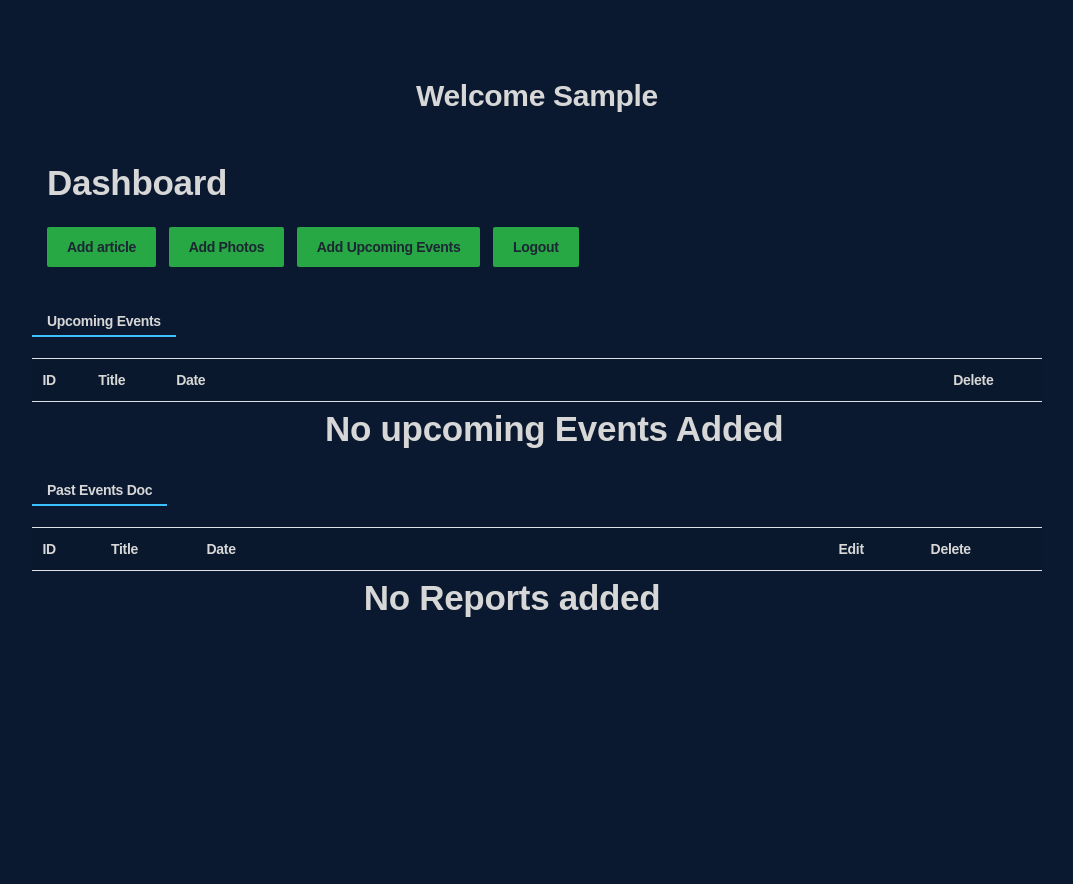
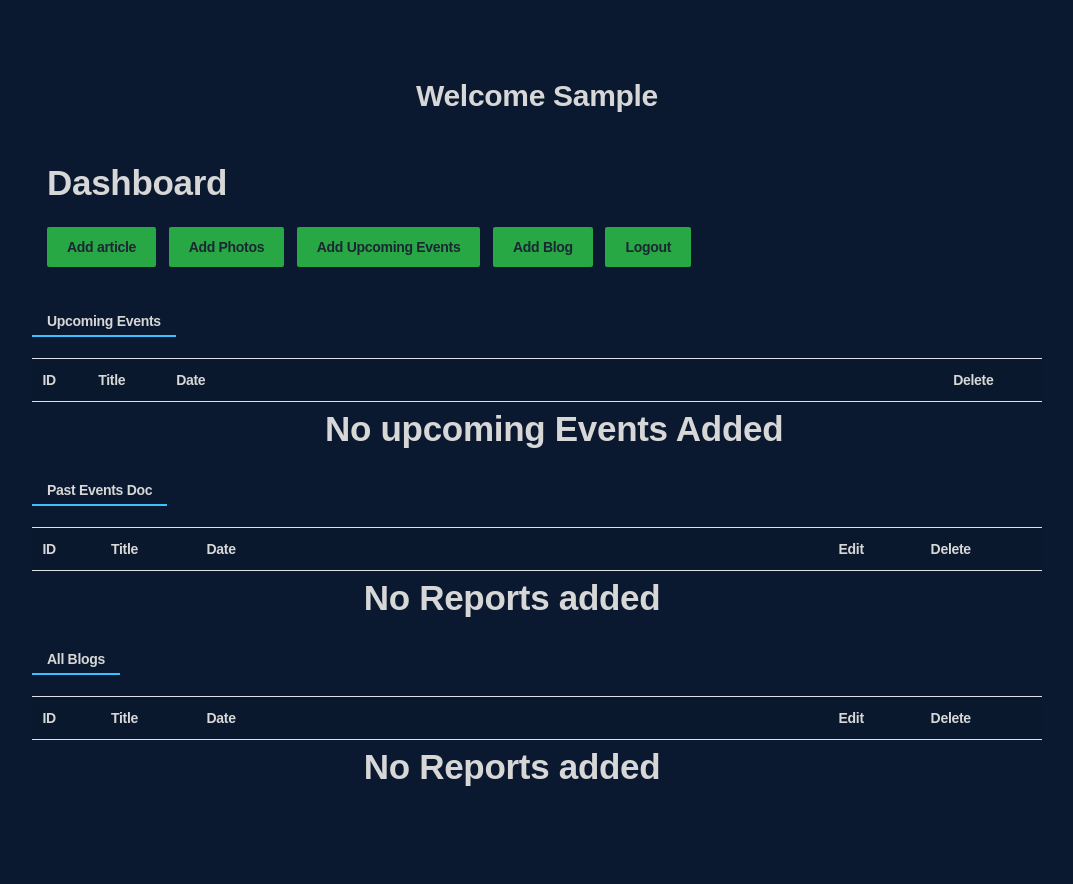
Before and after one commit to DSC-RIT/DSC-Website-New, a Flask app: page /dashboard in a window 1280 px wide. Shown: the part 68-952 px from the top of the page, without its empty margins (103-1176 px from the left). Before the commit the page ends 685 px from the top, so only its background shows below. Run offline with Flask 2, Linux system fonts and the light colour scheme; the visitor is signed in with stand-in values (Sample User, id 1); data that the repository does not hold is empty; some libraries are stand-ins or nearby versions; some web fonts are replaced.

Commit message:
dashboard updated

```diff
--- a/public/app.py
+++ b/public/app.py
@@ -192,6 +192,19 @@ def editPost(post_id):
         db.collection('blogs').document(post_id).update(data)
         return redirect('/')
 
+
+# Delete blog Post
+
+@app.route('/delete_blog/<string:id>', methods=['POST'])
+@is_logged_in
+def delete_blog(id):
+    try:
+        db.collection(u'blogs').document(id).delete()
+        return redirect(url_for('dashboard'))
+    except:
+        flash('Some error occured', 'danger')
+
+
 # This route is regarding the event posting.
 
 
@@ -346,6 +359,11 @@ def logout():
 # Allowed only if logged in.
 @is_logged_in
 def dashboard():
+    blogs = db.collection('blogs').order_by(
+        u'timestamp', direction=firestore.Query.DESCENDING).get()
+    blogsArr = []
+    for blog in blogs:
+        blogsArr.append(blog.to_dict())
     docs = db.collection('Events').order_by(
         u'date', direction=firestore.Query.DESCENDING).stream()
     # I want to automate event deletion too, but i don;t want to as i am very tired
@@ -358,7 +376,7 @@ def dashboard():
     for doc in upcomingEvents:
         upcomingArr.append(doc.to_dict())
         print(doc.to_dict())
-    return render_template('dashboard.html', docs=docsArr, upcoming=upcomingArr)
+    return render_template('dashboard.html', docs=docsArr, upcoming=upcomingArr, blogs=blogsArr)
 
 
 @app.route('/delete_article/<string:id>', methods=['POST'])
--- a/public/templates/add_blog_post.html
+++ b/public/templates/add_blog_post.html
@@ -13,7 +13,7 @@
 <div style="color:white" class="container">
     <div class="row">
         <div class="col-lg-8 col-md-10 mx-auto">
-            {% from "includes/formhelpers.html" import render_field %}
+
             <form name="addForm" id="addForm" method="POST" action="{{ url_for('addPost') }}" novalidate>
                 <div class="control-group">
                     <div class="form-group floating-label-form-group controls">
--- a/public/templates/blogs.html
+++ b/public/templates/blogs.html
@@ -37,13 +37,13 @@
             <div class="carousel-item {% if loop.index == 1 %} active {% endif %}" id="slide{{ loop.index }}"
                 style="background-image: url({{post.image}})">
 
-                <div class="containers">
+                <div  class="containers">
 
                     <div class="containers">
 
                         <h1>{{post.title}}</h1>
                         <p>{{post.subtitle}}</p>
-                        <a href="{{url_for('post',post_id=post.id)}}""  class=" btn btn-lg btn-primary">Read more</a>
+                        <a  href="{{url_for('post',post_id=post.id)}}"  class=" btn btn-primary">Read more</a>
 
                     </div>
 
@@ -84,7 +84,7 @@
                 <p class="post-meta">
                     Posted by
                     <a href="#!">{{blog.author}}</a>
-                    on {{blog.date}}
+
 
                 </p>
             </div>
--- a/public/templates/dashboard.html
+++ b/public/templates/dashboard.html
@@ -22,6 +22,7 @@
     <a class="btn btn-success" href="/add_article" style="margin-right:9px ">Add article</a>
     <a class="btn btn-success" href="/upload" style="margin-right:9px">Add Photos</a>
     <a class="btn btn-success" href="/add_upcoming_event" style="margin-right:9px ">Add Upcoming Events</a>
+    <a class="btn btn-success" href="/add_blog_post" style="margin-right:9px ">Add Blog</a>
     <a class="btn btn-success" href="/logout">Logout</a>
     </div>
             <div class="tab-content">
@@ -110,5 +111,55 @@
         <td></td>
         {% endif %}
     </table>
+
+<!-- Blogs -->
+
+<div class="workshops-type-switch">
+    <ul class="nav nav-pills justify-content-center js-tabs">
+        <li class="nav-item">
+            <a class="nav-link active" href="#upcoming">All Blogs</a><br />
+        </li>
+        <br />
+    </ul>
+</div>
+<table class="table table-striped">
+    <tr>
+        <th>ID</th>
+        <th>Title</th>
+        <th>Date</th>
+        <th>Edit</th>
+        <th>Delete</th>
+    </tr>
+    {% if blogs|length > 0 %}
+    {% for blog in blogs %}
+    <tr>
+        <td>{{blog.id}}</td>
+        <td>{{blog.title}}</td>
+        <td>{{blog.date}}</td>
+        <td><a href="edit_blog_post/{{blog.id}}" class="btn btn-info pull-right">Edit</a></td>
+        <td>
+            <form action="{{url_for('delete_blog',id=blog.id)}}" method="post">
+                <input type="submit" value="Delete" class="btn btn-danger">
+            </form>
+        </td>
+    </tr>
+    </tr>
+
+    {% endfor %}
+    {% else %}
+    <td></td>
+    <td></td>
+    <td>
+        <h1 class="a">No Reports added</h1>
+    </td>
+    <td></td>
+    <td></td>
+    {% endif %}
+</table>
+
+
+
+
+
 {% endblock %}
 {% include './includes/footer.html' %}
--- a/public/templates/edit_blog_post.html
+++ b/public/templates/edit_blog_post.html
@@ -46,7 +46,7 @@
                     <div class="form-group col-xs-12 floating-label-form-group controls">
                         <label>Image-Url</label>
                         <input type="text" class="form-control" placeholder="background image url" name="imageUrl"
-                            id="imageUrl" required data-validation-required-message="Please enter "
+                            id="imageUrl" required data-validation-required-message="Please enter ImageUrl"
                             value="{{thisPost.image}}">
                         <p class="help-block text-danger"></p>
                     </div>
@@ -63,7 +63,7 @@
                 <br>
                 <div id="success"></div>
                 <div class="form-group">
-                    <button type="submit" class="btn btn-primary" id="sendMessageButton">Send</button>
+                    <button type="submit" class="btn btn-primary" id="sendMessageButton">Send Blog</button>
                 </div>
             </form>
         </div>
```
Also changed, not shown: public/templates/blog_post.html (+3 -5 lines), public/static/css/blog_styles.css.
